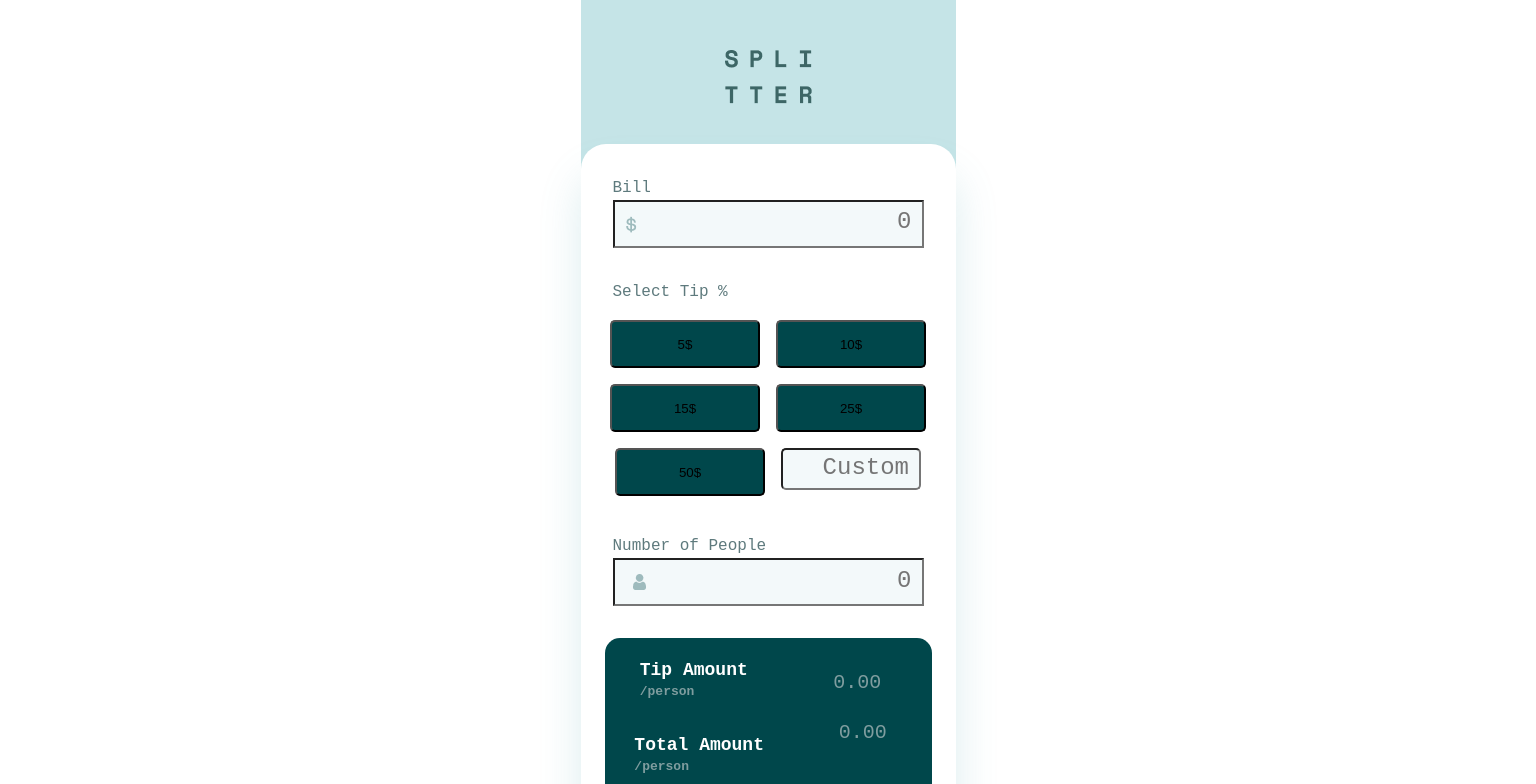
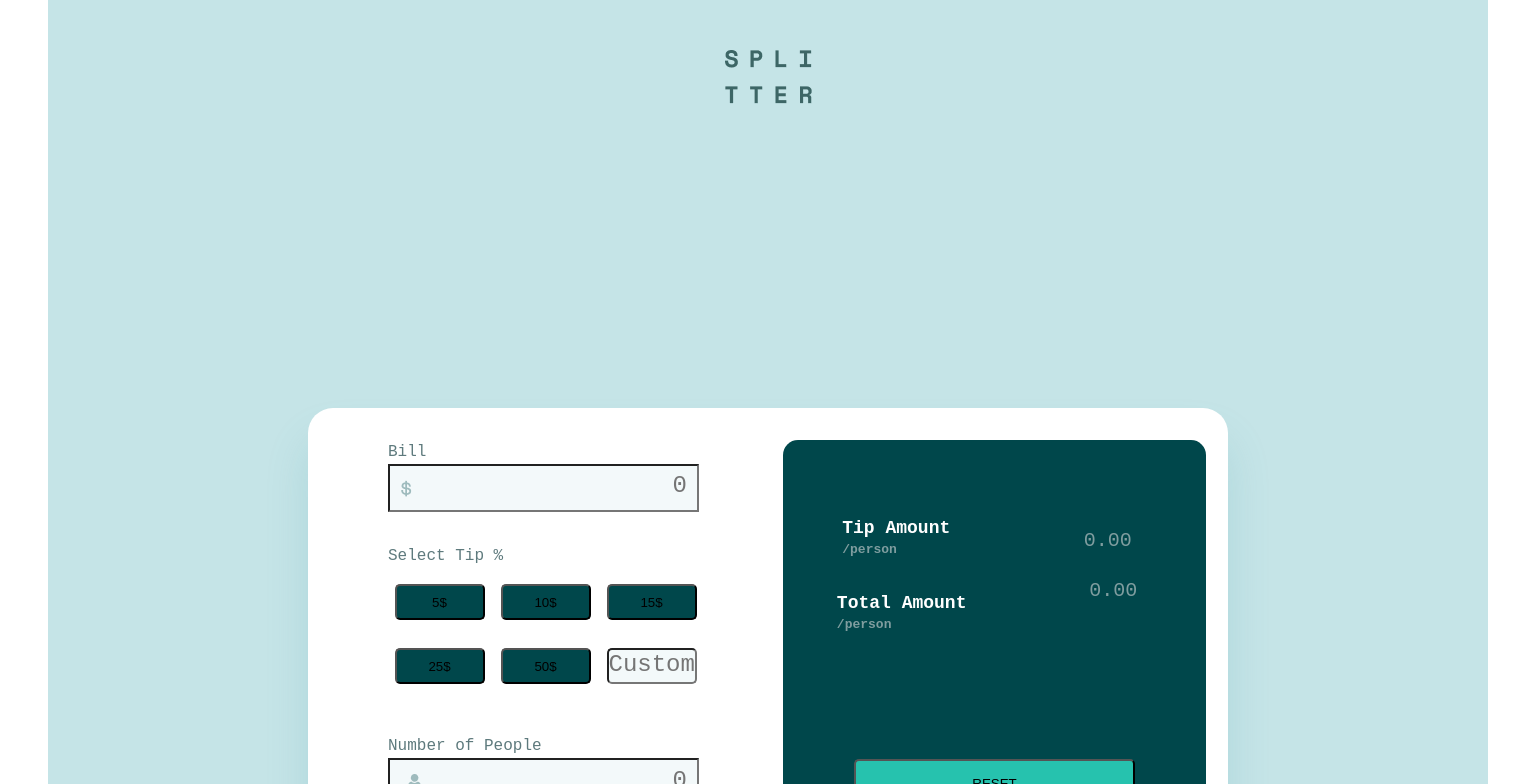
Before and after one commit to Tamuna-Z/Tip-calculator, a React (Create React App) app: page / in a window 1536 px wide. Shown: the top 784 px of the page. Built offline with nearby package versions, Linux system fonts and the light colour scheme.

Commit message:
responsive

```diff
--- a/src/Splitter.css
+++ b/src/Splitter.css
@@ -196,16 +196,63 @@ h3{
  margin: 0 auto;
 }
 /* responsive */
-/* @media(min-width:1440px){
+@media(min-width:1440px){
   .app{
     background-color: #C5E4E7;
     width: 1440px;
     height: 1024px;
-    display: flex;
-    justify-content:center;
+    /* display: flex; */
+    /* justify-content:center;
     align-items: center;
-    text-align: center;
-    margin: 0 auto;
+    text-align: center; */
+    /* margin: 0 auto; */
     padding-top:163px 260px 239px 260px;
   }
-} */
+  .mainContainer {
+    background-color: #ffffff;
+    width: 920px;
+    height:481px;
+    margin-top: 304px;
+    box-shadow: 0px 32px 43px rgba(79, 166, 175, 0.200735);
+    border-radius: 25px;
+    margin-left: 260px;
+    display: flex;
+    /* align-content: flex-start; */
+  }
+  .buttonWrap{
+    width: 379px;
+    height: 112px;
+    display: flex;
+    flex-wrap: wrap;
+    margin-bottom: 38px;
+  }
+  .tipButton {
+    width: 90px;
+    height: 36px;
+    border-radius: 5px;
+    z-index: 2;
+  }
+  .customBox{
+    width: 90px;
+    height: 36px;
+    border-radius: 5px;
+    background-color: #F3F9FA;
+    color: #547878;
+  }
+  .firstBox{
+    margin-left: 48px;
+    margin-right: 24px;
+  }
+  .tipAmountContainer {
+    width: 423px;
+    height: 400px;
+    border-radius: 15px;
+  }
+  .resetButton{
+    margin-top: 90px;
+  }
+  .tipResult{
+    margin-top: 56px;
+  }
+
+}
--- a/src/Splitter.js
+++ b/src/Splitter.js
@@ -59,9 +59,9 @@ function Splitter() {
         <img src={logo} alt="logo" />
       </div>
 
-      <div className="firstBox">
+
           <div className="mainContainer">
-            <div>
+            <div className="firstBox">
               <div className="billDiv">
                 <label className="billTitle">Bill</label>
               </div>
@@ -135,7 +135,8 @@ function Splitter() {
 
                 </div>
               </div>
-            </div>
+              </div>
+
           {/* second box */}
 
           <div className="tipAmountContainer">
@@ -162,7 +163,8 @@ function Splitter() {
               onClick={resetClick}
               >RESET</button></div>
             </div>
-          </div>
+
+
         </div>
     </div>
   );
```
